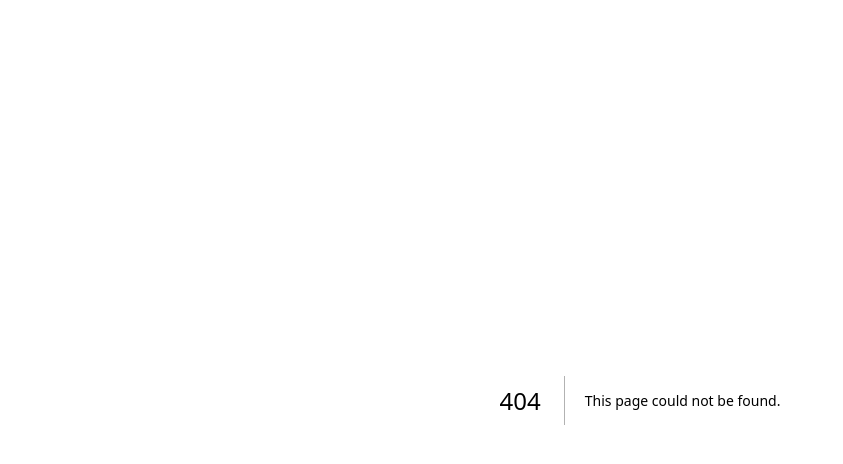
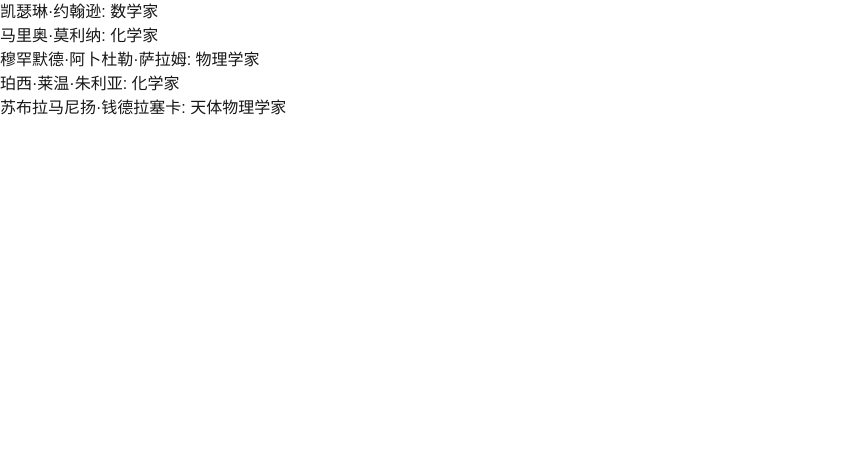
Before and after one commit to remebot/reactdemo, a Next.js app: page /scientist in a window 1280 px wide. Before the commit this address had no page. Shown: the top 464 px of the page, without its empty margins (0-843 px from the left). Built offline with nearby package versions, Linux system fonts and the light colour scheme.

Commit message:
20250917 2305

```diff
--- a/app/page.tsx
+++ b/app/page.tsx
@@ -63,6 +63,13 @@ export default function Home() {
         >
           前往个人主页
         </Link>
+
+        <Link
+          className="text-blue-600 underline hover:no-underline"
+          href="/scientist"
+        >
+          伟大科学家们
+        </Link>
       </main>
     </div>
   );
--- /dev/null
+++ b/app/scientist/page.tsx
@@ -0,0 +1,21 @@
+const peoples = [
+	'凯瑟琳·约翰逊: 数学家',
+	'马里奥·莫利纳: 化学家',
+	'穆罕默德·阿卜杜勒·萨拉姆: 物理学家',
+	'珀西·莱温·朱利亚: 化学家',
+	'苏布拉马尼扬·钱德拉塞卡: 天体物理学家',
+];
+
+function Scientist() {
+    const listItems = peoples.map(p => <li>{p}</li>);
+    return (
+        <ul>{listItems}</ul>
+    );
+}
+
+
+export default function Page() {
+    return (
+        <Scientist />
+    );
+}
```
